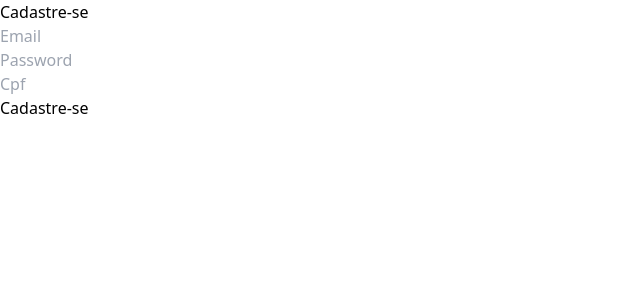
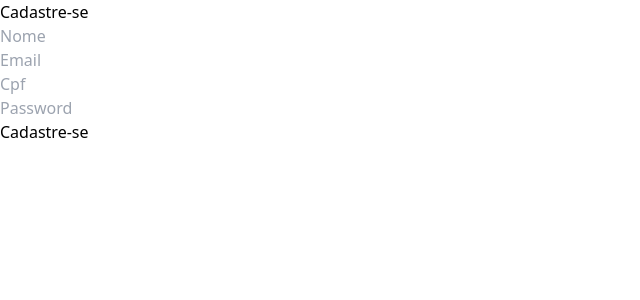
Before and after one commit to juliamarqss/airbnb-clone, a Next.js app: page /Register in a window 1280 px wide. Shown: the top 300 px of the page, without its empty margins (0-640 px from the left). Built offline with nearby package versions, Linux system fonts and the light colour scheme.

Commit message:
feat: acrescentando o input do nome na tela de register

```diff
--- a/src/pages/Register/index.tsx
+++ b/src/pages/Register/index.tsx
@@ -10,12 +10,17 @@ export default function Register() {
   const [email, setEmail] = useState('')
   const [password, setPassword] = useState('')
   const [cpf, setCpf] = useState('')
+  const [name, setName] = useState('')
   const [loading, setLoading] = useState<boolean>(false);
 
   const router = useRouter()
 
   const handleChangeEmail = (event: any): void => {
     setEmail(event.target.value)
+  }
+
+  const handleChangeName = (event: any): void => {
+    setName(event.target.value)
   }
 
   const handleChangeCpf = (event: any): void => {
@@ -46,34 +51,13 @@ export default function Register() {
     router.push('/Customer/HomeCustomer')
   }
 
-
-  // useEffect(() => {
-  //   const fetchData = async () => {
-  //     setLoading(true);
-  //     try {
-  //       const response = await loginPost(`http://localhost:3000/users`, {
-  //         email,
-  //         password,
-  //         cpf
-  //       });
-  //       console.log("response", response);
-  //       setData(response);
-  //     } catch (error) {
-  //       console.log('azedou maluco:', error)
-  //     }
-  //     setLoading(false);
-  //   };
-  //   fetchData();
-  // }, [cpf, email, password]);
-
-
-
   return (
     <div>
       <h1>Cadastre-se</h1>
+      <Input type="text" placeholder='Nome' onChange={(event) => handleChangeName(event)} value={name} />
       <Input type="text" placeholder='Email' onChange={(event) => handleChangeEmail(event)} value={email} />
+      <Input type="cpf" placeholder='Cpf' onChange={(event) => handleChangeCpf(event)} value={cpf} />
       <Input type="password" placeholder='Password' onChange={(event) => handleChangePassword(event)} value={password} />
-      <Input type="cpf" placeholder='Cpf' onChange={(event) => handleChangeCpf(event)} value={cpf} />
       <Button title="Cadastre-se" onClick={() => handleClick()}  type='button' disabled={isEmailValid(email) && password ? false : true}/>
     </div>
   )
```
